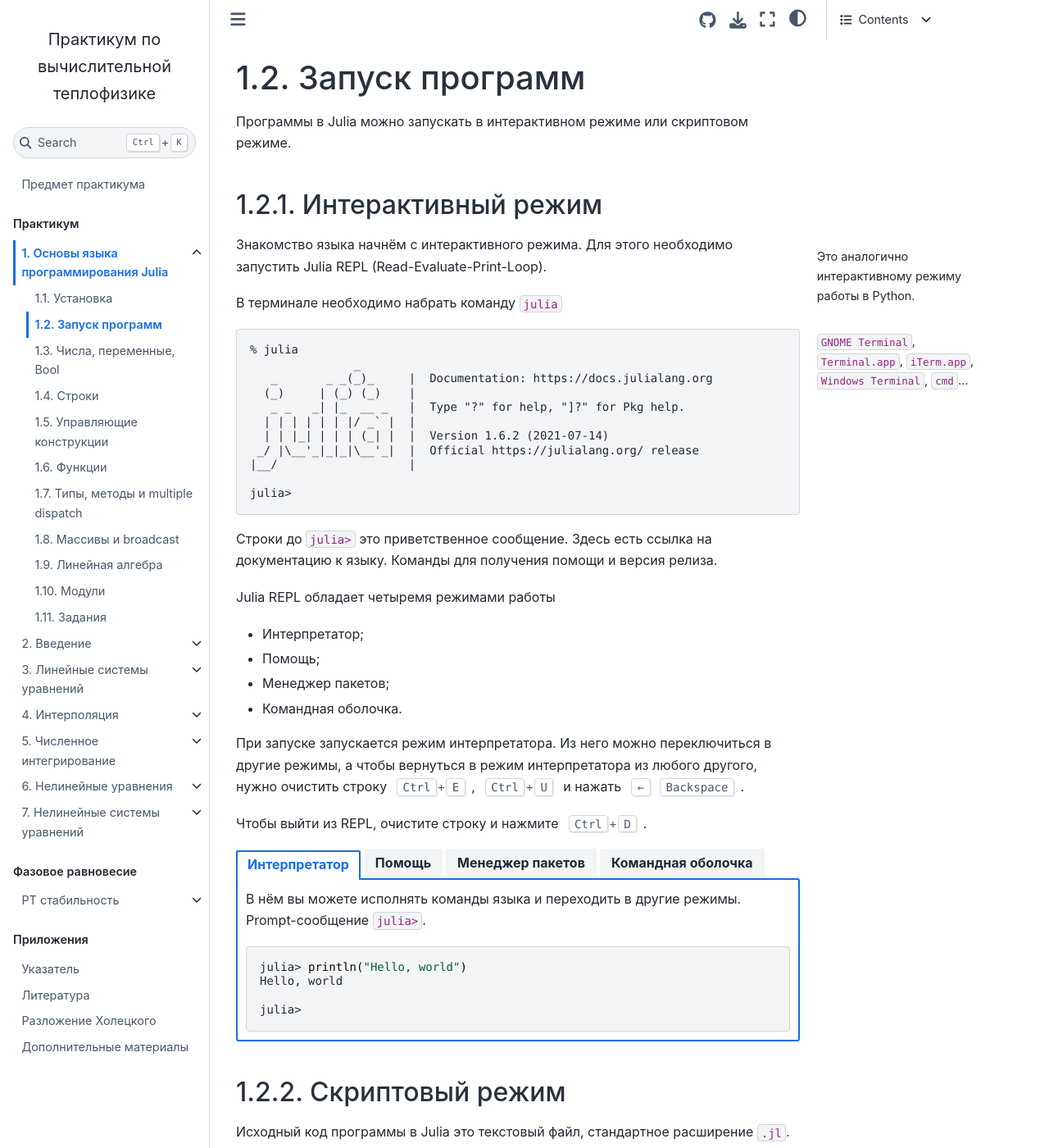
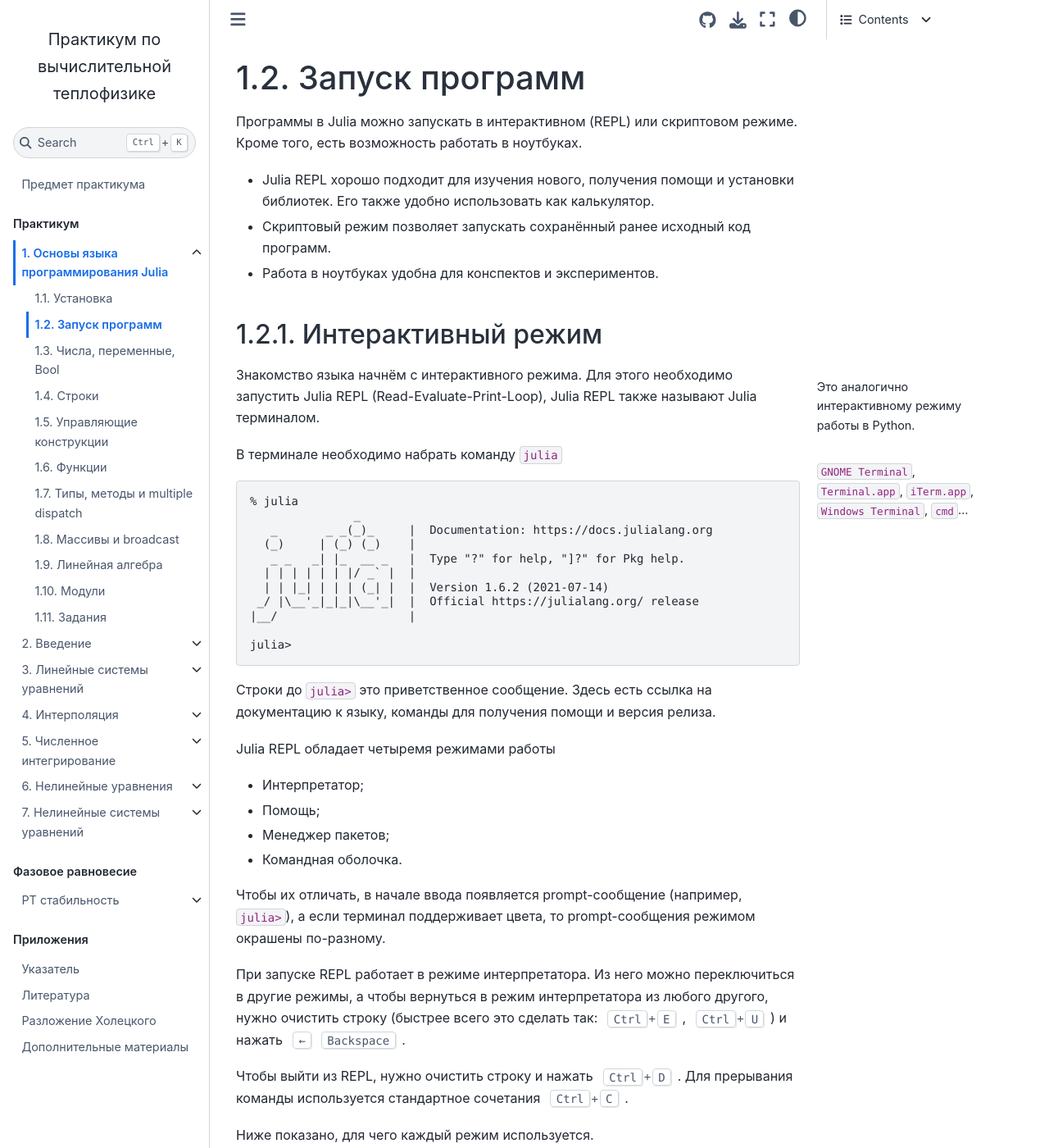
Before and after one commit to stepanzh/computational_thermodynamics, a Jupyter Book: the page built from book/julia/run.md, in a window 1280 px wide and 1400 px high. Shown: the whole window at 82% size. Built offline with Jupyter Book 1.0.4 settings and Sphinx 7.4.7 and the Sphinx Book theme 1.1.4, drawn with Linux system fonts in a browser that asks for light colours; some of the changed text lies outside the part shown.

Commit message:
feat: ноутбучный тип работы в julia

````diff
--- a/book/julia/run.md
+++ b/book/julia/run.md
@@ -1,6 +1,12 @@
 # Запуск программ
 
-Программы в Julia можно запускать в интерактивном режиме или скриптовом режиме.
+Программы в Julia можно запускать в интерактивном (REPL) или скриптовом режиме.
+Кроме того, есть возможность работать в ноутбуках.
+
+- Julia REPL хорошо подходит для изучения нового, получения помощи и установки библиотек.
+Его также удобно использовать как калькулятор.
+- Скриптовый режим позволяет запускать сохранённый ранее исходный код программ.
+- Работа в ноутбуках удобна для конспектов и экспериментов.
 
 (repl_guide)=
 ## Интерактивный режим
@@ -8,7 +14,8 @@
 ```{margin}
 Это аналогично интерактивному режиму работы в Python.
 ```
-Знакомство языка начнём с интерактивного режима. Для этого необходимо запустить Julia REPL (Read-Evaluate-Print-Loop).
+Знакомство языка начнём с интерактивного режима.
+Для этого необходимо запустить Julia REPL (Read-Evaluate-Print-Loop), Julia REPL также называют Julia терминалом.
 
 ```{margin}
 `GNOME Terminal`, `Terminal.app`, `iTerm.app`, `Windows Terminal`, `cmd`...
@@ -29,7 +36,8 @@
 julia>
 ```
 
-Строки до `julia>` это приветственное сообщение. Здесь есть ссылка на документацию к языку. Команды для получения помощи и версия релиза.
+Строки до `julia>` это приветственное сообщение.
+Здесь есть ссылка на документацию к языку, команды для получения помощи и версия релиза.
 
 Julia REPL обладает четыремя режимами работы
 
@@ -38,9 +46,15 @@
 - Менеджер пакетов;
 - Командная оболочка.
 
-При запуске запускается режим интерпретатора. Из него можно переключиться в другие режимы, а чтобы вернуться в режим интерпретатора из любого другого, нужно очистить строку {kbd}`Ctrl+E`, {kbd}`Ctrl+U` и нажать {kbd}`← Backspace`.
+Чтобы их отличать, в начале ввода появляется prompt-сообщение (например, `julia>`), а если терминал поддерживает цвета, то prompt-сообщения режимом окрашены по-разному.
 
-Чтобы выйти из REPL, очистите строку и нажмите {kbd}`Ctrl+D`.
+При запуске REPL работает в режиме интерпретатора.
+Из него можно переключиться в другие режимы, а чтобы вернуться в режим интерпретатора из любого другого, нужно очистить строку (быстрее всего это сделать так: {kbd}`Ctrl+E`, {kbd}`Ctrl+U`) и нажать {kbd}`← Backspace`.
+
+Чтобы выйти из REPL, нужно очистить строку и нажать {kbd}`Ctrl+D`.
+Для прерывания команды используется стандартное сочетания {kbd}`Ctrl+C`.
+
+Ниже показано, для чего каждый режим используется.
 
 ::::{tab-set}
 
@@ -75,7 +89,11 @@
 
 :::{tab-item} Менеджер пакетов
 
-Посвящён работе c окружениями и со сторонними пакетами [^pkgenv]. Команда перехода {kbd}`]`. Prompt-сообщение `(@v1.6) pkg>`. Этот режим нам пока не понадобится. Для знакомых с Python, этот режим обладает функционалом pip и virtualenv.
+Посвящён работе c окружениями и сторонними пакетами [^pkgenv].
+Команда перехода {kbd}`]`.
+Prompt-сообщение `(@v1.6) pkg>`.
+Для знакомых с Python, этот режим обладает функционалом pip и virtualenv.
+Чтобы установить какую-то библиотеку, необходимо выполнить команду `add <PackageName>`.
 
 [^pkgenv]: Программный пакет *package* это библиотека кода. Окружение *environment* позволяет исполнить код только с необходимыми пакетами, что уменьшает количество конфликтов версий между ними.
 
@@ -119,7 +137,8 @@
 end
 ```
 
-Программа запускается командой `julia` с указанием полного пути до файла с исходным кодом. Перейдите в терминале в директорию, где вы сохранили `hello.jl` и выполните команду `julia hello.jl`
+Программа запускается командой `julia` с указанием полного пути до файла с исходным кодом.
+Перейдите в терминале в директорию, где вы сохранили `hello.jl` и выполните команду `julia hello.jl`
 
 ```console
 % julia hello.jl
@@ -161,3 +181,43 @@
 julia> maze_height
 10
 ```
+
+## Работа в ноутбуках
+
+Для Julia есть две опции работы в ноутбуках: Jupiter Notebook и Pluto.jl.
+Ноутбуки удобны для создания конспектов и экспериментирования.
+
+**Jupyter Notebook**
+
+Для работы в Jupyter вам понадобится сама интерактивная среда [Jupyter Notebook](https://jupyter.org/) и [IJulia.jl](https://github.com/JuliaLang/IJulia.jl).
+IJulia.jl предоставляет Julia-ядро для Jupyter.
+Если Jupyter уже установлен, то команда в REPL `] add IJulia` установит ядро и произведёт необходимые настройки.
+Чтобы начать работу с ноутбуком, можно воспользоваться стандартной командой `jupyter notebook` в терминале и выбрать в качестве ядра Julia.
+Либо запустить Julia REPL и выполнить команду `using IJulia; notebook()`.
+Подробнее о работе с Julia в Jupyter [здесь](https://github.com/JuliaLang/IJulia.jl).
+
+**Pluto.jl**
+
+[Pluto.jl](https://plutojl.org/) также представляет собой ноутбук, но в отличие от Jupyter, является реактивным.
+В Jupyter при изменении переменной в какой-либо ячейке с кодом необходимо перезапускать зависящие от этой переменной ячейки.
+В Pluto это делается автоматически.
+Как результат, Pluto удобен для небольших и наглядных численных экспериментов и конспектов.
+Для установки необходимо выполнить `] add Pluto` в Julia REPL, а для запуска `import Pluto; Pluto.run()` (тоже из Julia REPL).
+Кроме реактивности, исходный файл с Pluto-ноутбуком хранит точную информацию об используемых библиотеках, что упрощает обмен ноутбуками с другими людьми.
+
+Попробовать Pluto без установки можно онлайн [здесь](https://featured.plutojl.org/basic/getting%20started).
+
+::::{grid}
+:::{grid-item}
+```{image} images/ijulia-example.png
+:align: center
+```
+Jupyter Notebook + IJulia.jl
+:::
+:::{grid-item}
+```{image} images/pluto-example.png
+:align: center
+```
+Pluto.jl
+:::
+::::
````
Also changed, not shown: other parts of book/julia/run.md (+2 -1 lines), book/julia/images/ijulia-example.png (added), book/julia/images/pluto-example.png (added).
